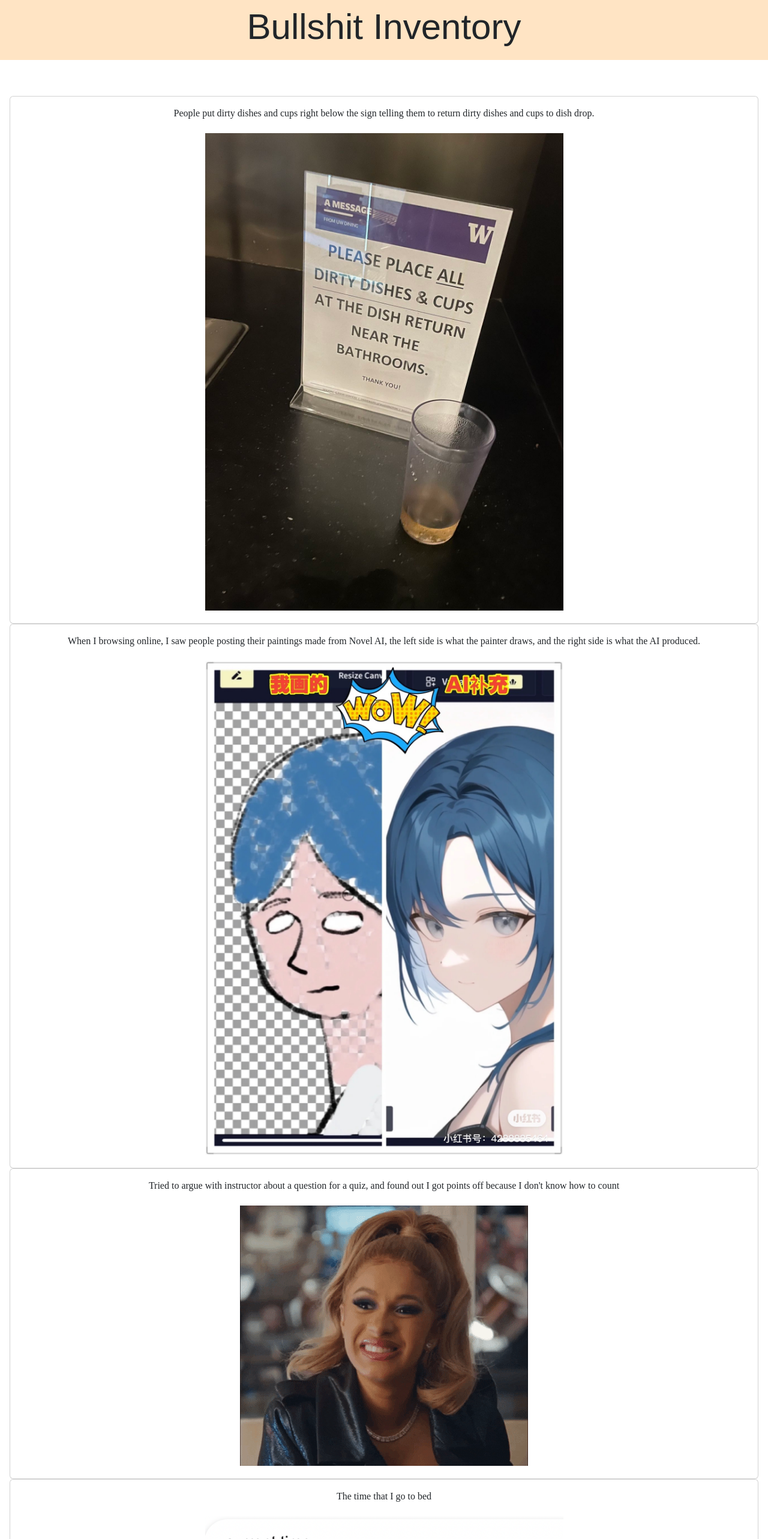
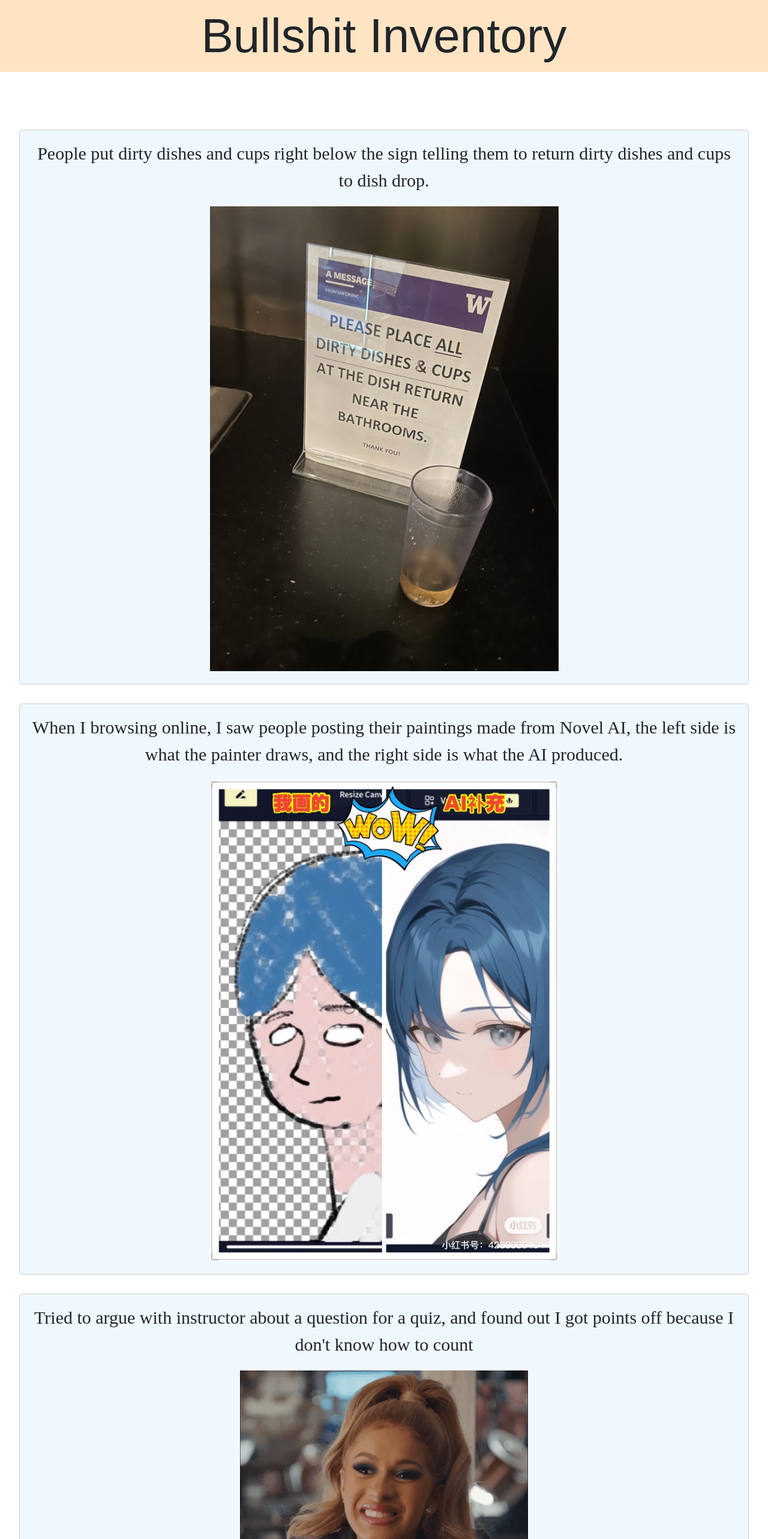
Before and after one commit to ZilUZhU/info270a1, a React (Create React App) app: page /wholelist in a window 1280 px wide. Shown: the top 2566 px of the page at 60% size. Built offline with nearby package versions, Linux system fonts and the light colour scheme.

Commit message:
finishing

```diff
--- a/src/App.css
+++ b/src/App.css
@@ -23,8 +23,8 @@ img {
 
 header {
   background-color: bisque;
-  font-size: 60px;
-  height: 100px;
+  font-size: 80px;
+  height: 120px;
   padding: auto;
   font-family: Copperplate, Papyrus, fantasy;
   margin-bottom: 1em;
@@ -36,11 +36,35 @@ p {
 }
 
 .home p {
-  font-size: 30px;
+  font-size: 40px;
 }
 
 .card {
   width: 100%;
+  margin: 1em;
+  background-color: aliceblue;
+}
+
+.all p {
+  font-size: 30px;
+}
+
+.important {
+  font-size: 70px;
+  margin: 1em;
+  font-weight: bolder;
+  text-shadow: 2px 2px #e7d2b7;
+}
+
+.btn-danger {
+  border-radius: 50%;
+  height: 3rem;
+}
+
+.detail {
+  font-size: 30px;
+  padding-left: 3rem;
+  padding-right: 3rem;
 }
 
 @media (prefers-reduced-motion: no-preference) {
--- a/src/component/Event.js
+++ b/src/component/Event.js
@@ -8,9 +8,10 @@ export function Detail(props) {
     return (
         <div className='body'>
             <div>
-                <p>{item.summary}</p>
+                <p className='detail'>{item.summary}</p>
                 <img src={item.pic} alt={item.picAlt}></img>
             </div>
+            <Link to="../" className="btn btn-danger" >Go Back</Link>
         </div>
     );
 }
--- a/src/component/Home.js
+++ b/src/component/Home.js
@@ -6,7 +6,7 @@ export function Home(props) {
     const [randLink, setNum] = useState("");
     useEffect(randomNum, []);
     function randomNum() {
-        setNum("detail/" + Math.floor(Math.random() * 2));
+        setNum("detail/" + Math.floor(Math.random() * 4));
     }
 
     return (
@@ -15,9 +15,9 @@ export function Home(props) {
 
                 <p>I had encountered a lot of b*llsh*t this week</p>
                 <p>click to view a random one</p>
-                <Link to={randLink} className="btn btn-outline-warning" >view it</Link>
+                <Link to={randLink} className="btn btn-danger" >view it</Link>
                 <p>or if you want to see the whole list</p>
-                <Link to="wholelist" className="btn btn-outline-warning" >view it</Link>
+                <Link to="wholelist" className="btn btn-danger" >view it</Link>
 
             </div>
         </div>
--- a/src/component/WholeList.js
+++ b/src/component/WholeList.js
@@ -1,4 +1,5 @@
 import React, { useState, useEffect } from 'react';
+import { Link } from 'react-router-dom';
 
 export function WholeList(props) {
     let a = props.list;
@@ -18,13 +19,15 @@ export function WholeList(props) {
     }
 
     return (
-        <div className='body'>
+        <div className='body all'>
             <div>
                 {cardsArray}
             </div>
             <div>
-                <p>Sorry, these b*llsh*ts are a mess to me. There is NO WAY I can categorize them.</p>
+                <p className='important'>Sorry, these b*llsh*ts are a mess to me. There is NO WAY I can categorize them.</p>
+                <Link to="../" className="btn btn-danger" >Go Back</Link>
             </div>
+
 
         </div>
     )
--- a/src/component/record.js
+++ b/src/component/record.js
@@ -1,6 +1,3 @@
-import React, { useState, useEffect } from 'react';
-
-
 export const bsList = [
     {
         summary: "People put dirty dishes and cups right below the sign telling them to return dirty dishes and cups to dish drop.",
@@ -18,7 +15,7 @@ export const bsList = [
         picAlt: "awkward face"
     },
     {
-        summary: "The time that I go to bed",
+        summary: "The time that I plan to go to bed... And I end up go to bed 1 hour later. Mentally living on the other side of the planet",
         pic: "/img/bedtime.png",
         picAlt: "time"
     }
```
